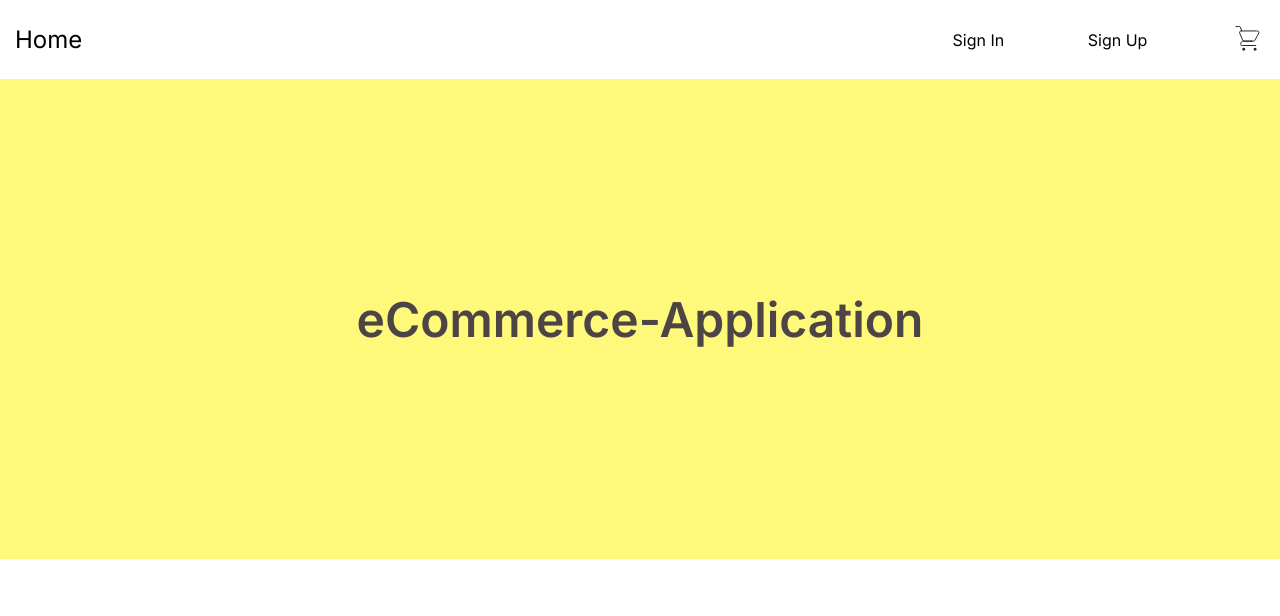
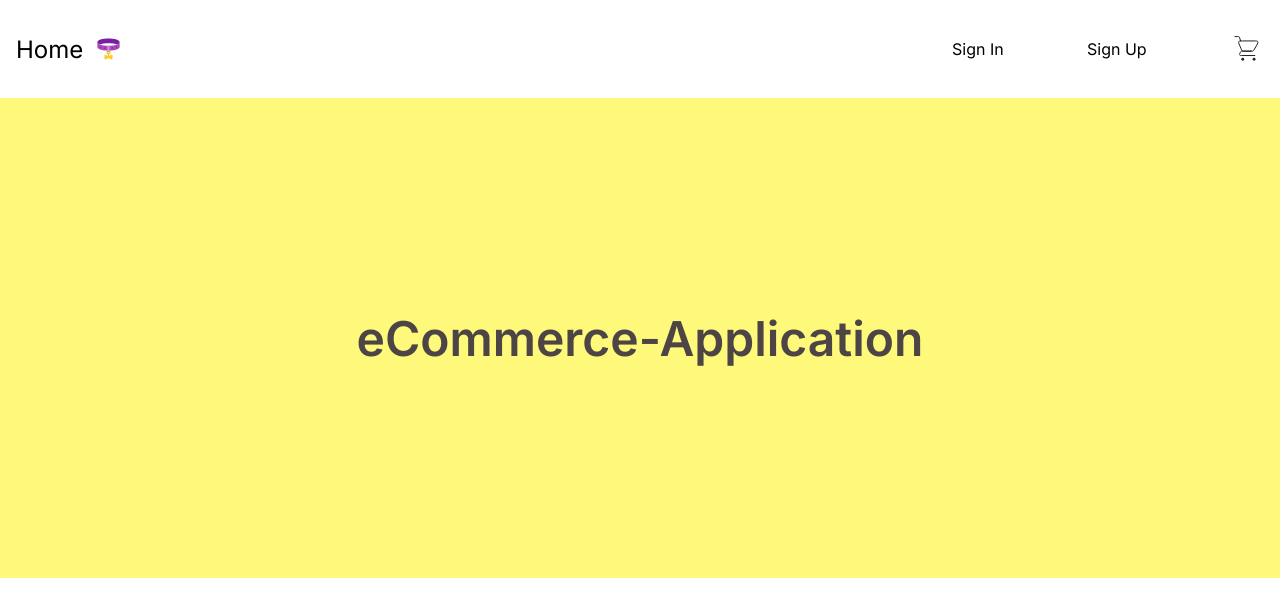
Before and after one commit to eugenekhovaiev/eCommerce-Application, a React (Vite) app: page / in a window 1280 px wide. Shown: the top 616 px of the page. Built offline with nearby package versions, Linux system fonts and the light colour scheme; the HTML template or start-up script is replaced by a standard one.

Commit message:
refactor: implement BEM to Header

```diff
--- a/src/app/App.tsx
+++ b/src/app/App.tsx
@@ -1,10 +1,12 @@
 import './styles/App.css';
 import Main from '../pages/main/Main';
+import Header from '../widgets/header/Header';
 
 function App(): JSX.Element {
   return (
     <>
-      <Main></Main>
+      <Header />
+      <Main />
     </>
   );
 }
--- a/src/app/styles/App.css
+++ b/src/app/styles/App.css
@@ -7,3 +7,9 @@
   box-sizing: border-box;
   cursor: default;
 }
+
+.container {
+  padding: 0px 1rem;
+  display: flex;
+  justify-content: center;
+}
--- a/src/pages/main/Main.tsx
+++ b/src/pages/main/Main.tsx
@@ -1,10 +1,10 @@
 import './Main.scss';
-import Header from '../../widgets/header/Header';
+// import Header from '../../widgets/header/Header';
 
 function Main(): JSX.Element {
   return (
     <div className="main">
-      <Header></Header>
+      {/* <Header></Header> */}
       <main className="main_content">
         <div className="start-screen-container">
           <div className="start-screen">
--- a/src/shared/UI/image/Img.tsx
+++ b/src/shared/UI/image/Img.tsx
@@ -1,7 +1,9 @@
 import { ImgProps } from '../../types';
+import getClassName from '../../lib/helpers/getClassName';
 
 function Img(props: ImgProps): JSX.Element {
-  return <img src={props.src} alt={props.alt} />;
+  const className = getClassName('', props.className);
+  return <img className={className} src={props.src} alt={props.alt} />;
 }
 
 export default Img;
--- a/src/shared/UI/link/Link.tsx
+++ b/src/shared/UI/link/Link.tsx
@@ -1,9 +1,11 @@
 import './Link.scss';
 import { LinkProps } from '../../types';
+import getClassName from '../../lib/helpers/getClassName';
 
 function Link(props: LinkProps): JSX.Element {
+  const className = getClassName('link', props.className);
   return (
-    <a className="link" onClick={props.onClick} href={props.href} target={props.target}>
+    <a className={className} onClick={props.onClick} href={props.href} target={props.target}>
       {props.title} {props.children}
     </a>
   );
--- a/src/shared/UI/logo/Logo.scss
+++ b/src/shared/UI/logo/Logo.scss
@@ -4,4 +4,10 @@
   padding: 0px;
   font-size: 1.5rem;
   font-weight: 400;
+  display: flex;
+  align-items: center;
+
+  .icon {
+    max-width: 45%;
+  }
 }
--- a/src/shared/UI/logo/Logo.tsx
+++ b/src/shared/UI/logo/Logo.tsx
@@ -1,17 +1,19 @@
 import './Logo.scss';
 import { LogoProps } from '../../types';
+import getClassName from '../../lib/helpers/getClassName';
 
 function Logo(props: LogoProps): JSX.Element {
+  const className = getClassName('logo', props.className);
   if (props.iconSrc) {
     return (
-      <h1 className="logo" onClick={props.onClick}>
+      <h1 className={className} onClick={props.onClick}>
         {props.title}
-        <img src={props.iconSrc} alt="logo"></img>
+        <img className="icon" src={props.iconSrc} alt="logo"></img>
       </h1>
     );
   }
   return (
-    <h1 className="logo" onClick={props.onClick}>
+    <h1 className={className} onClick={props.onClick}>
       {props.title}
     </h1>
   );
--- /dev/null
+++ b/src/shared/lib/helpers/getClassName.ts
@@ -0,0 +1,3 @@
+export default function getClassName(defaultClass: string, additionalClass: string | undefined): string {
+  return additionalClass ? `${defaultClass} ${additionalClass}` : defaultClass;
+}
--- a/src/widgets/header/Header.scss
+++ b/src/widgets/header/Header.scss
@@ -1,19 +1,20 @@
 @import '../../app/styles/mixins.scss';
 @import '../../app/styles/variables.scss';
-
-.header-container {
-  @include container();
-}
 
 .header {
   width: 100%;
   max-width: 1280px;
-  margin: 20px auto;
+  margin: 1.5rem auto;
   display: flex;
   justify-content: space-between;
   align-items: center;
   font-family: $font-primary;
   color: $color-font-dark-xl;
+}
+
+.header__logo {
+  box-sizing: border-box;
+  max-width: 7rem;
 }
 
 .nav {
--- a/src/widgets/header/Header.tsx
+++ b/src/widgets/header/Header.tsx
@@ -4,12 +4,13 @@ import SignUp from '../../features/Login/UI/SignUp';
 import CartIcon from '../../entities/Cart/UI/CartIcon';
 import Logo from '../../shared/UI/logo/Logo';
 import HeaderProps from './types';
+import logoIcon from '../../shared/assets/logo.svg';
 
 function Header(props: HeaderProps): JSX.Element {
   return (
-    <header className="header-container">
+    <header className="container">
       <div className="header">
-        <Logo onClick={props.logoClick} title="Home" />
+        <Logo className={'header__logo'} onClick={props.logoClick} title="Home" iconSrc={logoIcon} />
         <nav className="nav">
           <SignIn />
           <SignUp />
```
Also changed, not shown: src/shared/types/index.ts (+6 -5 lines), src/shared/assets/logo.svg (added).
